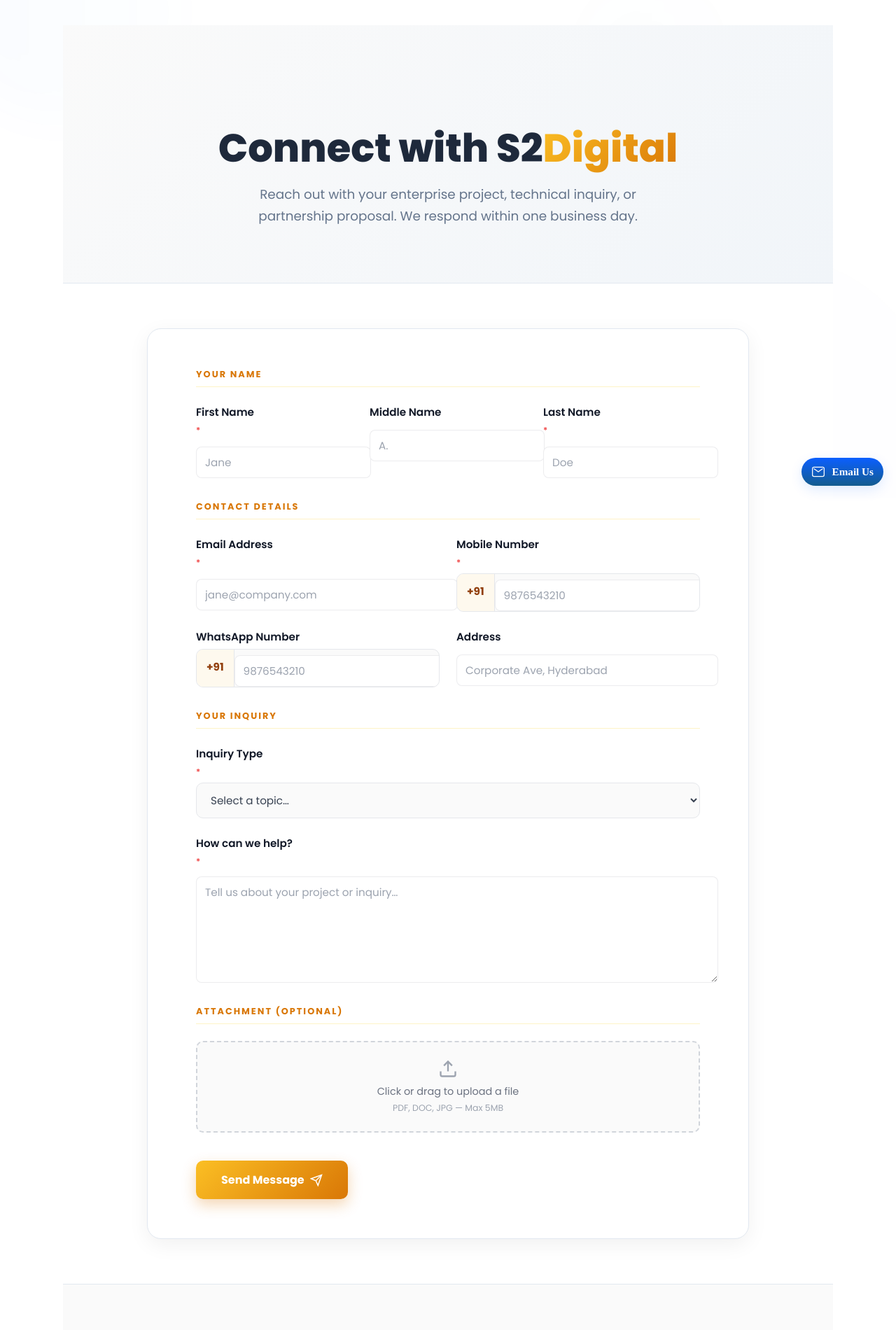
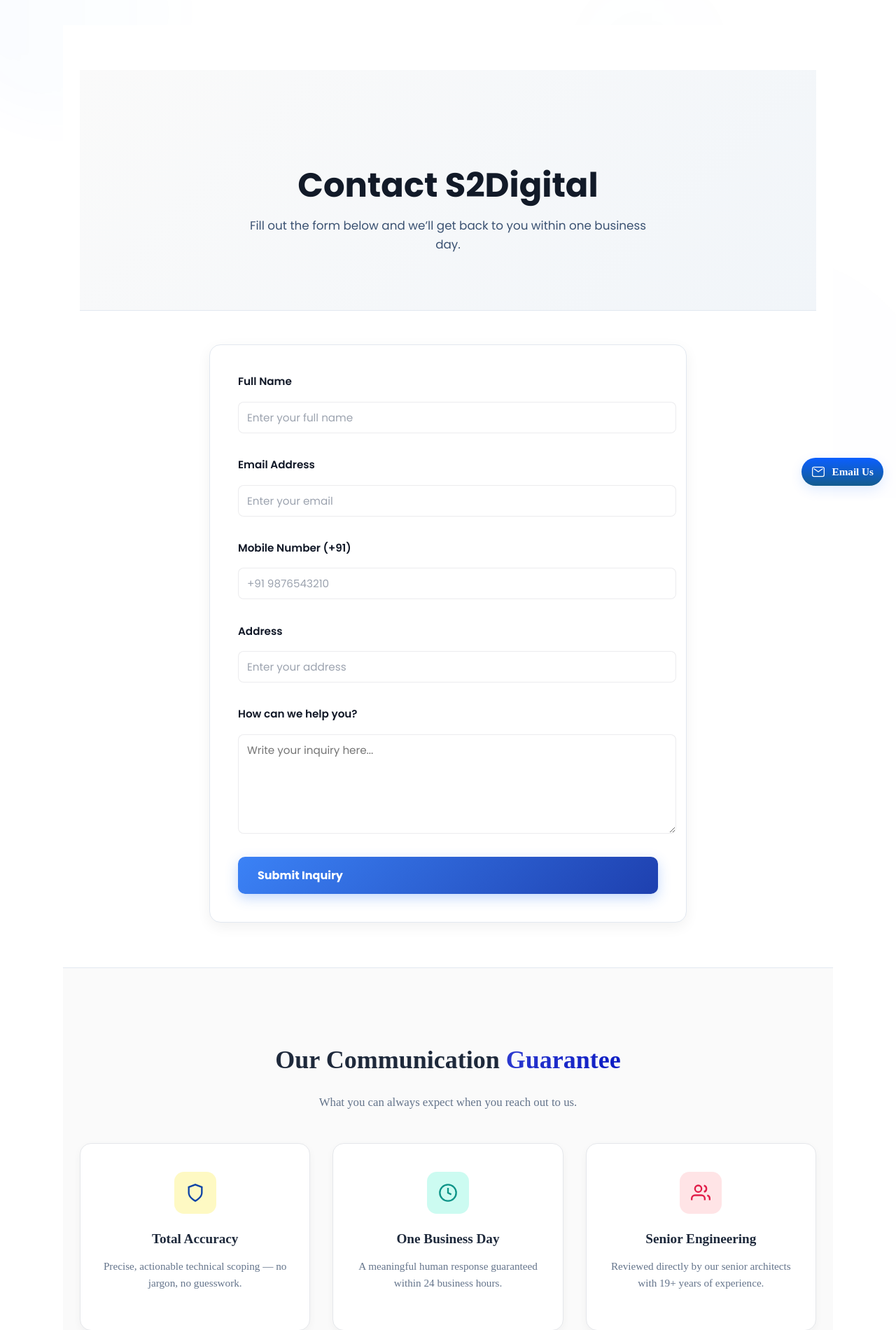
Before and after one commit to krushna-g/s2update, a Flask app: page /contact in a window 1280 px wide. Shown: the part 88-1988 px from the top of the page at 70% size. Run offline with Flask 3, Linux system fonts and the light colour scheme.

Commit message:
contact colore chage

```diff
--- a/S2Digital/templates/contact.html
+++ b/S2Digital/templates/contact.html
@@ -13,7 +13,7 @@
 
   /* Golden accent text */
   .text-gold {
-  background: linear-gradient(135deg, #fbbf24 0%, #d97706 100%);
+    background: linear-gradient(135deg, #2f3cd0 0%, #0919c2 100%);
     -webkit-background-clip: text;
     -webkit-text-fill-color: transparent;
   }
@@ -25,6 +25,7 @@
     padding: 6rem 1.5rem 5rem;
     text-align: center;
   }
+
   .contact-hero h1 {
     font-size: clamp(2.2rem, 5vw, 3.5rem);
     font-weight: 800;
@@ -32,6 +33,7 @@
     margin-bottom: 1rem;
     line-height: 1.2;
   }
+
   .contact-hero p {
     font-size: 1.15rem;
     color: #64748b;
@@ -46,12 +48,13 @@
     margin: 4rem auto;
     padding: 0 1.5rem;
   }
+
   .form-inner {
     background: #ffffff;
     border-radius: 20px;
     border: 1px solid #e2e8f0;
     padding: 3.5rem 4rem;
-  box-shadow: 0 8px 30px rgba(0,0,0,0.06);
+    box-shadow: 0 8px 30px rgba(0, 0, 0, 0.06);
   }
 
   .form-section-label {
@@ -59,14 +62,19 @@
     font-weight: 700;
     text-transform: uppercase;
     letter-spacing: 2px;
-  color: #d97706;
+    color: #3638bc;
     margin-bottom: 1.5rem;
     display: block;
     border-bottom: 1px solid #fef3c7;
     padding-bottom: 0.5rem;
   }
 
-.form-row { display: grid; grid-template-columns: repeat(auto-fit, minmax(200px, 1fr)); gap: 1.5rem; margin-bottom: 1.5rem; }
+  .form-row {
+    display: grid;
+    grid-template-columns: repeat(auto-fit, minmax(200px, 1fr));
+    gap: 1.5rem;
+    margin-bottom: 1.5rem;
+  }
 
   .flabel {
     display: flex;
@@ -76,9 +84,14 @@
     font-size: 0.9rem;
     gap: 6px;
   }
-.flabel span { font-size: 0.75rem; color: #ef4444; }
 
-.finput, .fselect {
+  .flabel span {
+    font-size: 0.75rem;
+    color: #ef4444;
+  }
+
+  .finput,
+  .fselect {
     width: 100%;
     padding: 13px 16px;
     border: 1.5px solid #e5e7eb;
@@ -89,10 +102,15 @@
     color: #374151;
     transition: all 0.2s ease;
   }
-.finput::placeholder { color: #9ca3af; }
-.finput:focus, .fselect:focus {
+
+  .finput::placeholder {
+    color: #9ca3af;
+  }
+
+  .finput:focus,
+  .fselect:focus {
     outline: none;
-  border-color: #f59e0b;
+    border-color: #1e0fc8;
     background: #ffffff;
     box-shadow: 0 0 0 4px rgba(245, 158, 11, 0.12);
   }
@@ -106,11 +124,13 @@
     background: #fafafa;
     transition: all 0.2s ease;
   }
+
   .phone-wrap:focus-within {
-  border-color: #f59e0b;
+    border-color: #1349b3;
     background: #fff;
     box-shadow: 0 0 0 4px rgba(245, 158, 11, 0.12);
   }
+
   .phone-prefix {
     padding: 13px 14px;
     background: #fef9ee;
@@ -120,11 +140,21 @@
     border-right: 1.5px solid #e5e7eb;
     white-space: nowrap;
   }
+
   .phone-input {
-  flex: 1; padding: 13px 16px; border: none; background: transparent;
-  font-family: 'Poppins', sans-serif; font-size: 0.95rem; color: #374151; outline: none;
+    flex: 1;
+    padding: 13px 16px;
+    border: none;
+    background: transparent;
+    font-family: 'Poppins', sans-serif;
+    font-size: 0.95rem;
+    color: #374151;
+    outline: none;
   }
-.phone-input::placeholder { color: #9ca3af; }
+
+  .phone-input::placeholder {
+    color: #9ca3af;
+  }
 
   /* File upload */
   .file-zone {
@@ -137,12 +167,24 @@
     background: #fafafa;
     transition: all 0.2s ease;
   }
-.file-zone:hover { border-color: #f59e0b; background: #fffbeb; }
-.file-zone input { position: absolute; inset: 0; opacity: 0; cursor: pointer; width: 100%; height: 100%; }
+
+  .file-zone:hover {
+    border-color: #1f4ef5;
+    background: #fffbeb;
+  }
+
+  .file-zone input {
+    position: absolute;
+    inset: 0;
+    opacity: 0;
+    cursor: pointer;
+    width: 100%;
+    height: 100%;
+  }
 
   /* Submit button */
   .btn-send {
-  background: linear-gradient(135deg, #fbbf24 0%, #d97706 100%);
+    background: linear-gradient(135deg, #05409a 0%, #2a1fc1 100%);
     color: #ffffff;
     border: none;
     padding: 15px 36px;
@@ -157,7 +199,11 @@
     transition: all 0.25s ease;
     box-shadow: 0 8px 20px rgba(217, 119, 6, 0.3);
   }
-.btn-send:hover { transform: translateY(-2px); box-shadow: 0 12px 25px rgba(217, 119, 6, 0.4); }
+
+  .btn-send:hover {
+    transform: translateY(-2px);
+    box-shadow: 0 12px 25px rgba(217, 119, 6, 0.4);
+  }
 
   /* Guarantee cards */
   .guarantee-section {
@@ -166,6 +212,7 @@
     padding: 5rem 1.5rem 6rem;
     text-align: center;
   }
+
   .guarantee-grid {
     display: grid;
     grid-template-columns: repeat(auto-fit, minmax(260px, 1fr));
@@ -173,145 +220,289 @@
     max-width: 1100px;
     margin: 3rem auto 0;
   }
+
   .g-card {
     background: #ffffff;
     border: 1px solid #e5e7eb;
     border-radius: 16px;
     padding: 2.5rem 2rem;
-  box-shadow: 0 4px 12px rgba(0,0,0,0.04);
+    box-shadow: 0 4px 12px rgba(0, 0, 0, 0.04);
     transition: all 0.3s ease;
   }
-.g-card:hover { transform: translateY(-6px); box-shadow: 0 16px 32px rgba(0,0,0,0.08); border-color: #fde68a; }
+
+  .g-card:hover {
+    transform: translateY(-6px);
+    box-shadow: 0 16px 32px rgba(0, 0, 0, 0.08);
+    border-color: #fde68a;
+  }
+
   .g-icon {
-  width: 60px; height: 60px; border-radius: 14px;
-  display: flex; align-items: center; justify-content: center;
+    width: 60px;
+    height: 60px;
+    border-radius: 14px;
+    display: flex;
+    align-items: center;
+    justify-content: center;
     margin: 0 auto 1.5rem;
   }
-.g-icon.gold { background: #fef9c3; color: #d97706; }
-.g-icon.teal { background: #ccfbf1; color: #0d9488; }
-.g-icon.rose { background: #ffe4e6; color: #e11d48; }
+
+  .g-icon.gold {
+    background: #fef9c3;
+    color: #0f44a6;
+  }
+
+  .g-icon.teal {
+    background: #ccfbf1;
+    color: #0d9488;
+  }
+
+  .g-icon.rose {
+    background: #ffe4e6;
+    color: #e11d48;
+  }
+</style>
+
+
+
+<!-- Form Card -->
+<style>
+  @import url('https://fonts.googleapis.com/css2?family=Poppins:wght@400;600;700&display=swap');
+
+  .contact-page {
+    font-family: 'Poppins', sans-serif;
+    background: #ffffff;
+    color: #334155;
+    padding: 4rem 1.5rem;
+  }
+
+  /* Hero */
+  .contact-hero {
+    text-align: center;
+    margin-bottom: 3rem;
+  }
+
+  .contact-hero h1 {
+    font-size: clamp(2rem, 5vw, 3rem);
+    font-weight: 700;
+    color: #121a28;
+    margin-bottom: 1rem;
+  }
+
+  .contact-hero p {
+    font-size: 1.05rem;
+    color: #3b5272;
+    max-width: 600px;
+    margin: 0 auto;
+    line-height: 1.6;
+  }
+
+  /* Form card */
+  .contact-form-card {
+    max-width: 600px;
+    margin: 0 auto;
+    background: #ffffff;
+    border-radius: 16px;
+    border: 1px solid #e2e8f0;
+    padding: 2.5rem;
+    box-shadow: 0 6px 20px rgba(0, 0, 0, 0.06);
+  }
+
+  .form-row {
+    display: flex;
+    flex-direction: column;
+    gap: 0.6rem;
+    margin-bottom: 1.2rem;
+  }
+
+  .flabel {
+    font-weight: 600;
+    color: #374151;
+    font-size: 0.9rem;
+  }
+
+  .finput,
+  .ftextarea {
+    width: 100%;
+    padding: 12px 14px;
+    border: 1.5px solid #e5e7eb;
+    border-radius: 10px;
+    background: #fafafa;
+    font-size: 0.95rem;
+    color: #374151;
+    transition: all 0.2s ease;
+    font-family: 'Poppins', sans-serif;
+  }
+
+  .finput:focus,
+  .ftextarea:focus {
+    outline: none;
+    border-color: #3b82f6;
+    background: #ffffff;
+    box-shadow: 0 0 0 4px rgba(59, 130, 246, 0.15);
+  }
+
+  .ftextarea {
+    min-height: 120px;
+    resize: vertical;
+  }
+
+  /* Submit button */
+  .btn-send {
+    background: linear-gradient(135deg, #3b82f6 0%, #1e40af 100%);
+    color: #ffffff;
+    border: none;
+    padding: 14px 28px;
+    border-radius: 10px;
+    font-weight: 700;
+    font-size: 1rem;
+    cursor: pointer;
+    font-family: 'Poppins', sans-serif;
+    transition: all 0.25s ease;
+    box-shadow: 0 6px 18px rgba(59, 130, 246, 0.3);
+    width: 100%;
+  }
+
+  .btn-send:hover {
+    transform: translateY(-2px);
+    box-shadow: 0 10px 22px rgba(59, 130, 246, 0.4);
+  }
+
+  .error {
+    color: #ef4444;
+    font-size: 0.85rem;
+    margin-top: -0.5rem;
+    margin-bottom: 0.8rem;
+  }
 </style>
 
 <div class="contact-page">
-
   <!-- Hero -->
   <section class="contact-hero">
-    <h1>Connect with S2<span class="text-gold">Digital</span></h1>
-    <p>Reach out with your enterprise project, technical inquiry, or partnership proposal. We respond within one business day.</p>
+    <h1>Contact S2Digital</h1>
+    <p>Fill out the form below and we’ll get back to you within one business day.</p>
   </section>
 
-  <!-- Form Card -->
+  <!-- Form -->
   <div class="contact-form-card">
-    <div class="form-inner">
-
-      <form id="contactForm" autocomplete="on" novalidate style="display: flex; flex-direction: column; gap: 0;">
-
-        <!-- Name section -->
-        <span class="form-section-label">Your Name</span>
-        <div class="form-row" style="margin-bottom: 2rem;">
-          <label class="flabel">First Name <span>*</span>
-            <input type="text" name="first_name" required placeholder="Jane" class="finput" maxlength="60" />
-          </label>
-          <label class="flabel">Middle Name
-            <input type="text" name="middle_name" placeholder="A." class="finput" maxlength="60" />
-          </label>
-          <label class="flabel">Last Name <span>*</span>
-            <input type="text" name="last_name" required placeholder="Doe" class="finput" maxlength="60" />
-          </label>
+    <form id="contactForm">
+      <div class="form-row">
+        <label class="flabel">Full Name</label>
+        <input type="text" class="finput" placeholder="Enter your full name" required>
       </div>
 
-        <!-- Contact section -->
-        <span class="form-section-label">Contact Details</span>
-        <div class="form-row" style="margin-bottom: 1.5rem;">
-          <label class="flabel">Email Address <span>*</span>
-            <input type="email" name="email" required placeholder="jane@company.com" class="finput" maxlength="200" />
-          </label>
-          <label class="flabel">Mobile Number <span>*</span>
-            <div class="phone-wrap">
-              <div class="phone-prefix">+91</div>
-              <input type="tel" name="mobile" required pattern="^[0-9]{10}$" title="10 digits required" placeholder="9876543210" class="phone-input" maxlength="10" />
-            </div>
-          </label>
+      <div class="form-row">
+        <label class="flabel">Email Address</label>
+        <input type="email" id="email" class="finput" placeholder="Enter your email" required>
+        <div id="emailError" class="error" style="display:none;">Please enter a valid email address.</div>
       </div>
 
-        <div class="form-row" style="margin-bottom: 2rem;">
-          <label class="flabel">WhatsApp Number
-            <div class="phone-wrap">
-              <div class="phone-prefix">+91</div>
-              <input type="tel" name="whatsapp" pattern="^[0-9]{10}$" title="10 digits required" placeholder="9876543210" class="phone-input" maxlength="10" />
-            </div>
-          </label>
-          <label class="flabel">Address
-            <input type="text" name="address" placeholder="Corporate Ave, Hyderabad" class="finput" maxlength="300" />
-          </label>
+      <div class="form-row">
+        <label class="flabel">Mobile Number (+91)</label>
+        <input type="tel" id="mobile" class="finput" placeholder="+91 9876543210" pattern="(\+91[\\s-]?)?[6-9][0-9]{9}" required>
+        <div id="mobileError" class="error" style="display:none;">Please enter a valid Indian mobile number.</div>
       </div>
 
-        <!-- Inquiry section -->
-        <span class="form-section-label">Your Inquiry</span>
-        <div class="form-row" style="margin-bottom: 1.5rem;">
-          <label class="flabel">Inquiry Type <span>*</span>
-            <select name="inquiry_type" required class="fselect">
-              <option value="" disabled selected>Select a topic…</option>
-              <option value="project">New Project Estimate</option>
-              <option value="partnership">Partnership Opportunity</option>
-              <option value="careers">Careers & Recruitment</option>
-              <option value="other">General Question</option>
-            </select>
-          </label>
+      <div class="form-row">
+        <label class="flabel">Address</label>
+        <input type="text" class="finput" placeholder="Enter your address">
       </div>
 
-        <div style="margin-bottom: 2rem;">
-          <label class="flabel">How can we help? <span>*</span>
-            <textarea name="message" required placeholder="Tell us about your project or inquiry…" class="finput" style="min-height: 130px; resize: vertical; margin-top: 6px;" maxlength="2000"></textarea>
-          </label>
+      <div class="form-row">
+        <label class="flabel">How can we help you?</label>
+        <textarea class="ftextarea" placeholder="Write your inquiry here..." required></textarea>
       </div>
 
-        <!-- File Upload -->
-        <span class="form-section-label">Attachment (Optional)</span>
-        <div class="file-zone" style="margin-bottom: 2.5rem;">
-          <input type="file" name="attachment" accept=".pdf,.doc,.docx,.jpg,.png" />
-          <svg viewBox="0 0 24 24" style="width: 28px; height: 28px; fill: none; stroke: #9ca3af; stroke-width: 2; margin: 0 auto 8px; display: block;"><path d="M21 15v4a2 2 0 0 1-2 2H5a2 2 0 0 1-2-2v-4"/><polyline points="17 8 12 3 7 8"/><line x1="12" y1="3" x2="12" y2="15"/></svg>
-          <p style="margin: 0; color: #6b7280; font-size: 0.9rem; font-family: Poppins, sans-serif;">Click or drag to upload a file</p>
-          <p style="margin: 4px 0 0; color: #9ca3af; font-size: 0.78rem; font-family: Poppins, sans-serif;">PDF, DOC, JPG — Max 5MB</p>
-        </div>
-
-        <!-- Submit -->
-        <div>
-          <button type="submit" class="btn-send">
-            Send Message
-            <svg viewBox="0 0 24 24" style="width: 18px; height: 18px; fill: none; stroke: currentColor; stroke-width: 2;"><line x1="22" y1="2" x2="11" y2="13"/><polygon points="22 2 15 22 11 13 2 9 22 2"/></svg>
-          </button>
-        </div>
+      <button type="submit" class="btn-send">Submit Inquiry</button>
+      <div id="successMessage" style="display:none; margin-top: 1rem; color: #16a34a; font-weight: 600;">Your inquiry has been submitted successfully.</div>
     </form>
   </div>
 </div>
+<script>
+  const form = document.getElementById('contactForm');
+  const mobileInput = document.getElementById('mobile');
+  const emailInput = document.getElementById('email');
+  const mobileError = document.getElementById('mobileError');
+  const emailError = document.getElementById('emailError');
+  const successMessage = document.getElementById('successMessage');
+
+  form.addEventListener('submit', function (e) {
+    let valid = true;
+
+    // Mobile validation: allow +91, 91, or plain 10-digit Indian mobile numbers
+    const normalizedMobile = mobileInput.value.replace(/[\s-]/g, '');
+    const mobilePattern = /^(?:\+91|91)?[6-9]\d{9}$/;
+    if (!mobilePattern.test(normalizedMobile)) {
+      mobileError.style.display = 'block';
+      valid = false;
+    } else {
+      mobileError.style.display = 'none';
+    }
+
+    // Email validation
+    const emailPattern = /^[^@\s]+@[^@\s]+\.[^@\s]+$/;
+    if (!emailPattern.test(emailInput.value)) {
+      emailError.style.display = 'block';
+      valid = false;
+    } else {
+      emailError.style.display = 'none';
+    }
+
+    if (!valid) {
+      e.preventDefault();
+    } else {
+      e.preventDefault(); // prevent actual page reload
+      successMessage.style.display = 'block'; // show success message
+      form.reset(); // clear form fields
+    }
+  });
+</script>
+
+
+
+<!-- File Upload -->
+
 
 <!-- Guarantee Section -->
 <section class="guarantee-section">
-    <h2 style="font-size: 2.25rem; font-weight: 800; color: #1e293b;">Our Communication <span class="text-gold">Guarantee</span></h2>
-    <p style="color: #64748b; font-size: 1.05rem; margin-top: 0.75rem;">What you can always expect when you reach out to us.</p>
+  <h2 style="font-size: 2.25rem; font-weight: 800; color: #1e293b;">Our Communication <span
+      class="text-gold">Guarantee</span></h2>
+  <p style="color: #64748b; font-size: 1.05rem; margin-top: 0.75rem;">What you can always expect when you reach out to
+    us.</p>
 
   <div class="guarantee-grid">
     <div class="g-card">
       <div class="g-icon gold">
-          <svg viewBox="0 0 24 24" style="width: 28px; height: 28px; fill: none; stroke: currentColor; stroke-width: 2;"><path d="M12 22s8-4 8-10V5l-8-3-8 3v7c0 6 8 10 8 10z"/></svg>
+        <svg viewBox="0 0 24 24" style="width: 28px; height: 28px; fill: none; stroke: currentColor; stroke-width: 2;">
+          <path d="M12 22s8-4 8-10V5l-8-3-8 3v7c0 6 8 10 8 10z" />
+        </svg>
       </div>
       <h4 style="font-size: 1.2rem; color: #1e293b; margin-bottom: 0.6rem; font-weight: 700;">Total Accuracy</h4>
-        <p style="color: #64748b; line-height: 1.6; font-size: 0.95rem;">Precise, actionable technical scoping — no jargon, no guesswork.</p>
+      <p style="color: #64748b; line-height: 1.6; font-size: 0.95rem;">Precise, actionable technical scoping — no
+        jargon, no guesswork.</p>
     </div>
     <div class="g-card">
       <div class="g-icon teal">
-          <svg viewBox="0 0 24 24" style="width: 28px; height: 28px; fill: none; stroke: currentColor; stroke-width: 2;"><circle cx="12" cy="12" r="10"/><polyline points="12 6 12 12 16 14"/></svg>
+        <svg viewBox="0 0 24 24" style="width: 28px; height: 28px; fill: none; stroke: currentColor; stroke-width: 2;">
+          <circle cx="12" cy="12" r="10" />
+          <polyline points="12 6 12 12 16 14" />
+        </svg>
       </div>
       <h4 style="font-size: 1.2rem; color: #1e293b; margin-bottom: 0.6rem; font-weight: 700;">One Business Day</h4>
-        <p style="color: #64748b; line-height: 1.6; font-size: 0.95rem;">A meaningful human response guaranteed within 24 business hours.</p>
+      <p style="color: #64748b; line-height: 1.6; font-size: 0.95rem;">A meaningful human response guaranteed within
+        24 business hours.</p>
     </div>
     <div class="g-card">
       <div class="g-icon rose">
-          <svg viewBox="0 0 24 24" style="width: 28px; height: 28px; fill: none; stroke: currentColor; stroke-width: 2;"><path d="M17 21v-2a4 4 0 0 0-4-4H5a4 4 0 0 0-4 4v2"/><circle cx="9" cy="7" r="4"/><path d="M23 21v-2a4 4 0 0 0-3-3.87"/><path d="M16 3.13a4 4 0 0 1 0 7.75"/></svg>
+        <svg viewBox="0 0 24 24" style="width: 28px; height: 28px; fill: none; stroke: currentColor; stroke-width: 2;">
+          <path d="M17 21v-2a4 4 0 0 0-4-4H5a4 4 0 0 0-4 4v2" />
+          <circle cx="9" cy="7" r="4" />
+          <path d="M23 21v-2a4 4 0 0 0-3-3.87" />
+          <path d="M16 3.13a4 4 0 0 1 0 7.75" />
+        </svg>
       </div>
       <h4 style="font-size: 1.2rem; color: #1e293b; margin-bottom: 0.6rem; font-weight: 700;">Senior Engineering</h4>
-        <p style="color: #64748b; line-height: 1.6; font-size: 0.95rem;">Reviewed directly by our senior architects with 19+ years of experience.</p>
+      <p style="color: #64748b; line-height: 1.6; font-size: 0.95rem;">Reviewed directly by our senior architects with
+        19+ years of experience.</p>
     </div>
   </div>
 </section>
```
Lines whose indentation alone changed are shown as unchanged.
